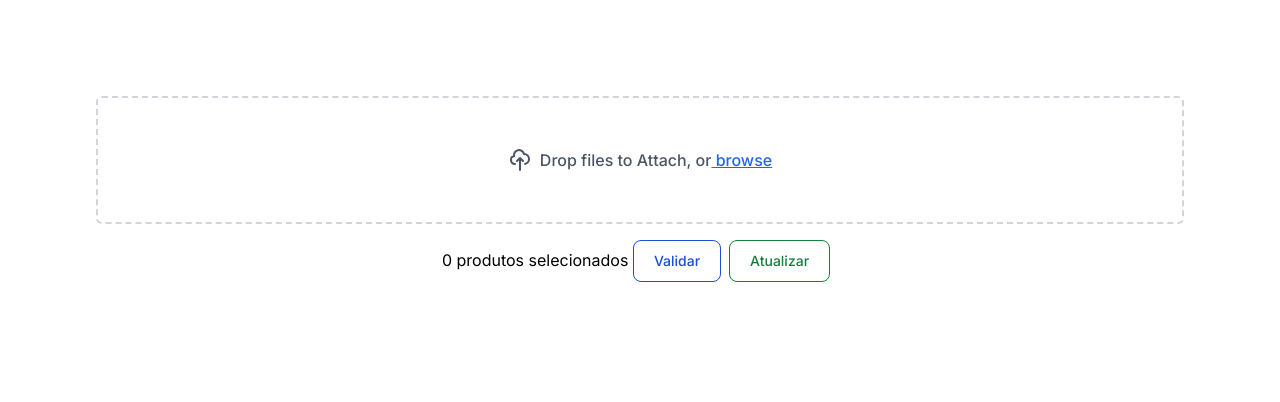
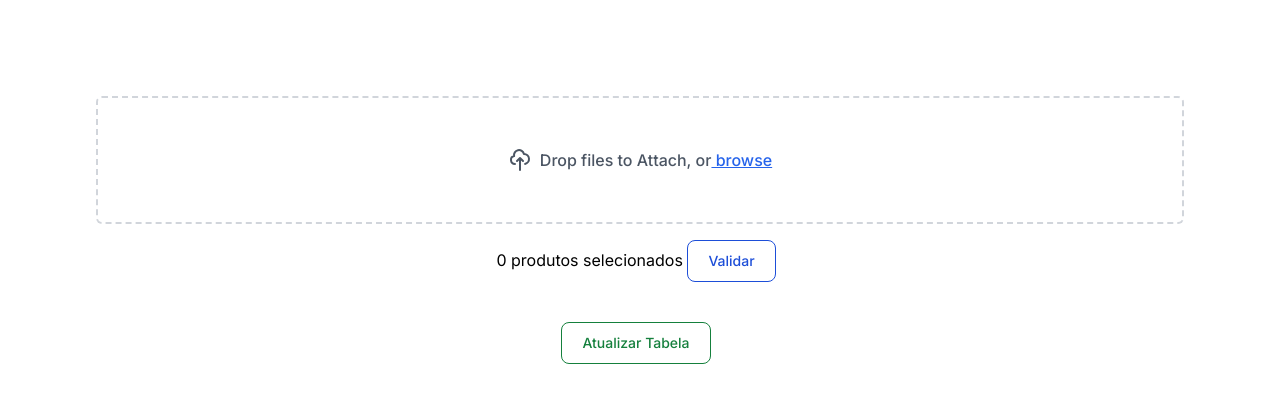
Before and after one commit to LeonardoZaramello/Atualizacao-tabela-de-precos, a Next.js app: page / in a window 1280 px wide. Shown: the top 402 px of the page. Built offline with nearby package versions, Linux system fonts and the light colour scheme.

Commit message:
Feat: Update Prices with Table Validated

```diff
--- /dev/null
+++ b/app/api/csv-reader/products-update/route.ts
@@ -0,0 +1,47 @@
+import excuteQuery from '@/utils/database';
+import { FieldPacket, OkPacket, OkPacketParams, RowDataPacket } from 'mysql2/promise';
+
+type result = {
+    code: number,
+    name: string,
+    cost_price: string,
+    sales_price: string
+    new_price: string
+}
+export async function POST(req: Request, res:Response) {
+    try {
+        const products = await req.json();
+
+        const sqlQueryIds = []
+        const sqlPriceUpdates = []
+
+        for (let index = 0; index < products.length; index++) {
+            sqlQueryIds.push(products[index].code);
+            sqlPriceUpdates.push(`WHEN code = ${products[index].code} THEN ${products[index].new_price}`)
+        }
+
+
+        // console.log("SQLUPDATE",`UPDATE products
+        //                 SET sales_price = CASE
+        //                     ${sqlPriceUpdates.join(" ")}
+        //                     ELSE sales_price
+        //                 END
+        //                 WHERE code IN (${sqlQueryIds.toString()});`);
+
+
+        const result = await excuteQuery({
+            query: `UPDATE products
+                        SET sales_price = CASE
+                            ${sqlPriceUpdates.join(" ")}
+                            ELSE sales_price
+                        END
+                        WHERE code IN (${sqlQueryIds.toString()});`,
+        })as [RowDataPacket,FieldPacket[], result[]];
+
+
+        return new Response(JSON.stringify(result));
+
+    } catch ( error ) {
+        console.log( error );
+    }
+};
--- a/app/components/ListProducts.tsx
+++ b/app/components/ListProducts.tsx
@@ -40,6 +40,16 @@ export default function ListProducts({products, csvProducts}:Props){
         setProductsFromCSV([])
     }, [csvProducts])
 
+    async function validateTable() {
+        console.log("Atualizar Tabela");
+
+        console.log(JSON.stringify(productsFromCSV));
+
+        const response = await fetch("http://localhost:3000/api/csv-reader/products-update", {method: "POST", body: JSON.stringify(productsFromCSV)})
+        console.log(response);
+    }
+
+
     let WrongValues = 0;
     function checkValues(salesPrice: number, newPrice: number) {
         if((salesPrice * 1.1) < newPrice) {
@@ -53,9 +63,9 @@ export default function ListProducts({products, csvProducts}:Props){
         return "✅ Valor válido";
     }
 
+    if(loadingTable) return (<h1 className="mt-8">Carregando Tabela...</h1>)
+    const disableUpdateButton = () => WrongValues == 0 && productsFromCSV.length > 0;
 
-    if(loadingTable) return (<h1 className="mt-8">Carregando Tabela...</h1>)
-    console.log("products", products);
 
     return (
         <>
@@ -161,7 +171,16 @@ export default function ListProducts({products, csvProducts}:Props){
                     </tbody>
                 </table>
             }
-            {WrongValues > 0 && <h1>Tabela inválida para envio</h1>}
+            {WrongValues > 0 && <h1 className="text-2xl mt-8">Tabela inválida para envio</h1>}
+
+            <button
+                type="submit"
+                className="mt-8 text-green-700 hover:text-white border border-green-700 hover:bg-green-800 focus:ring-4 focus:outline-none focus:ring-green-300 font-medium rounded-lg text-sm px-5 py-2.5 text-center mr-2 mb-2 dark:border-green-500 dark:text-green-500 dark:hover:text-white dark:hover:bg-green-600 dark:focus:ring-green-800"
+                disabled={!disableUpdateButton()}
+                onClick={validateTable}
+                >
+                Atualizar Tabela
+            </button>
         </>
     )
 }
--- a/app/page.tsx
+++ b/app/page.tsx
@@ -69,14 +69,6 @@ export default function Home() {
               >
               Validar
         </button>
-        <button
-              type="submit"
-              className="text-green-700 hover:text-white border border-green-700 hover:bg-green-800 focus:ring-4 focus:outline-none focus:ring-green-300 font-medium rounded-lg text-sm px-5 py-2.5 text-center mr-2 mb-2 dark:border-green-500 dark:text-green-500 dark:hover:text-white dark:hover:bg-green-600 dark:focus:ring-green-800"
-              // disabled={disableUpdateButton()}
-              onClick={validateForms}
-              >
-              Atualizar
-        </button>
       </div>
 
       <ListProducts products={products} csvProducts={csvProducts} />
```
